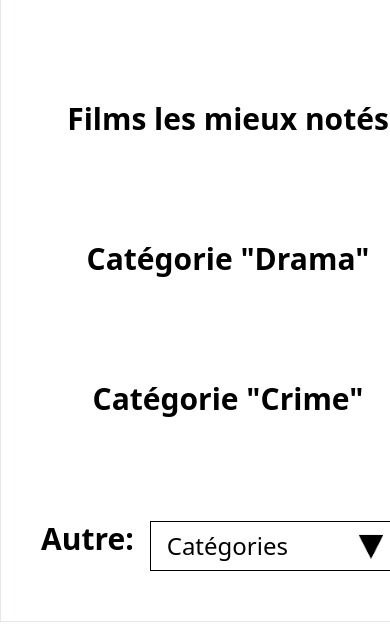
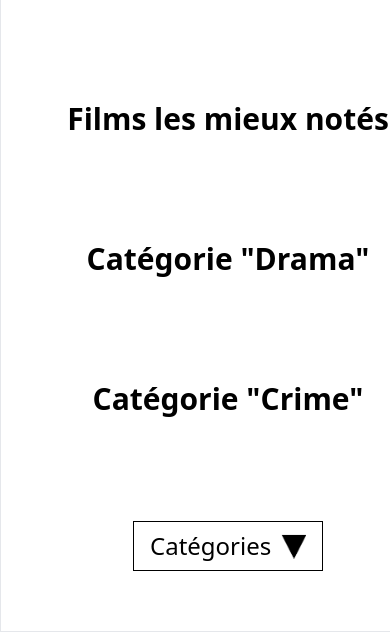
Before and after one commit to MaximeLanca/Project_JustStreamIt, a website: page home.html in a window 390 px wide. Shown: the part 244-876 px from the top of the page. Drawn offline with Linux system fonts and the light colour scheme; no server answers.

Commit message:
update all

```diff
--- a/displayMultiCategoryMoviesWithDropDown.js
+++ b/displayMultiCategoryMoviesWithDropDown.js
@@ -50,7 +50,8 @@ function attachDropdownEvents() {
             titleBtn.innerHTML = "";
             titleBtn.innerHTML =
                 `${category}
-                <img class="w-[25px] h-[25px]" src="arrow.png" alt="black arrow" width="100" height="100">`;
+                <img class="w-[25px] h-[25px] lg:block md:hidden sm:block" src="arrow.png" alt="black arrow" width="100"
+                        height="100">`;
 
             if (selectedCategory) {
                 selectedCategory.querySelector('.icon').classList.remove('bg-green-500', 'bg-cover', 'border', 'border-green-400', 'rounded-md', 'text-white', 'flex', 'items-center', 'justify-center');
--- a/home.html
+++ b/home.html
@@ -64,15 +64,17 @@
     </section>
 
     <section class="w-full pt-20 relative">
-        <div class="flex flex-row gap-4">
-            <h2 class="pb-6 font-bold lg:text-4xl md:text-3xl sm:text-3xl lg:text-left md:text-left sm:text-center">
+        <div class="gap-4 flex flex-row md:justify-start sm:justify-center items-center">
+            <h2 class="pb-6 font-bold lg:text-4xl md:text-3xl sm:text-3xl lg:text-left md:text-left md:block sm:hidden">
                 Autre:
             </h2>
-            <div class="relative inline-block lg:w-[400px] sm:w-[200px]">
-                <button id="dropBtn" class="font-oswald bg-white text-black px-4 py-2 text-2xl w-[250px] border border-black
-                    cursor-pointer hover:bg-[#2980b9] focus:bg-[#2980b9] flex flex-row justify-between items-center">
+            <div class="relative inline-block">
+                <button id="dropBtn"
+                    class="font-oswald bg-white text-black px-4 py-2 text-2xl border border-black
+                    cursor-pointer hover:bg-[#2980b9] focus:bg-[#2980b9] flex flex-row justify-between items-center lg:w-[250px] sm:w-[190px]">
                     Catégories
-                    <img class="w-[25px] h-[25px]" src="arrow.png" alt="black arrow" width="100" height="100">
+                    <img class="w-[25px] h-[25px] lg:block md:hidden sm:block" src="arrow.png" alt="black arrow"
+                        width="100" height="100">
                 </button>
                 <div id="dropdownContent"
                     class=" border border-black hidden absolute bg-gray-100 min-w-[160px] w-[250px] shadow-lg z-10">
@@ -81,7 +83,7 @@
         </div>
 
         <div id="moviesContainerDropDown"
-            class="flex flex-wrap justify-stretch grid grid-cols-1 sm:grid-cols-1 justify-items-center mx-auto md:grid-cols-2 mx-auto lg:grid-cols-3 gap-4 mx-auto">
+            class="pt-5 flex flex-wrap justify-stretch grid grid-cols-1 sm:grid-cols-1 justify-items-center mx-auto md:grid-cols-2 mx-auto lg:grid-cols-3 gap-4 mx-auto">
         </div>
     </section>
 
```
Also changed, not shown: output.css.
